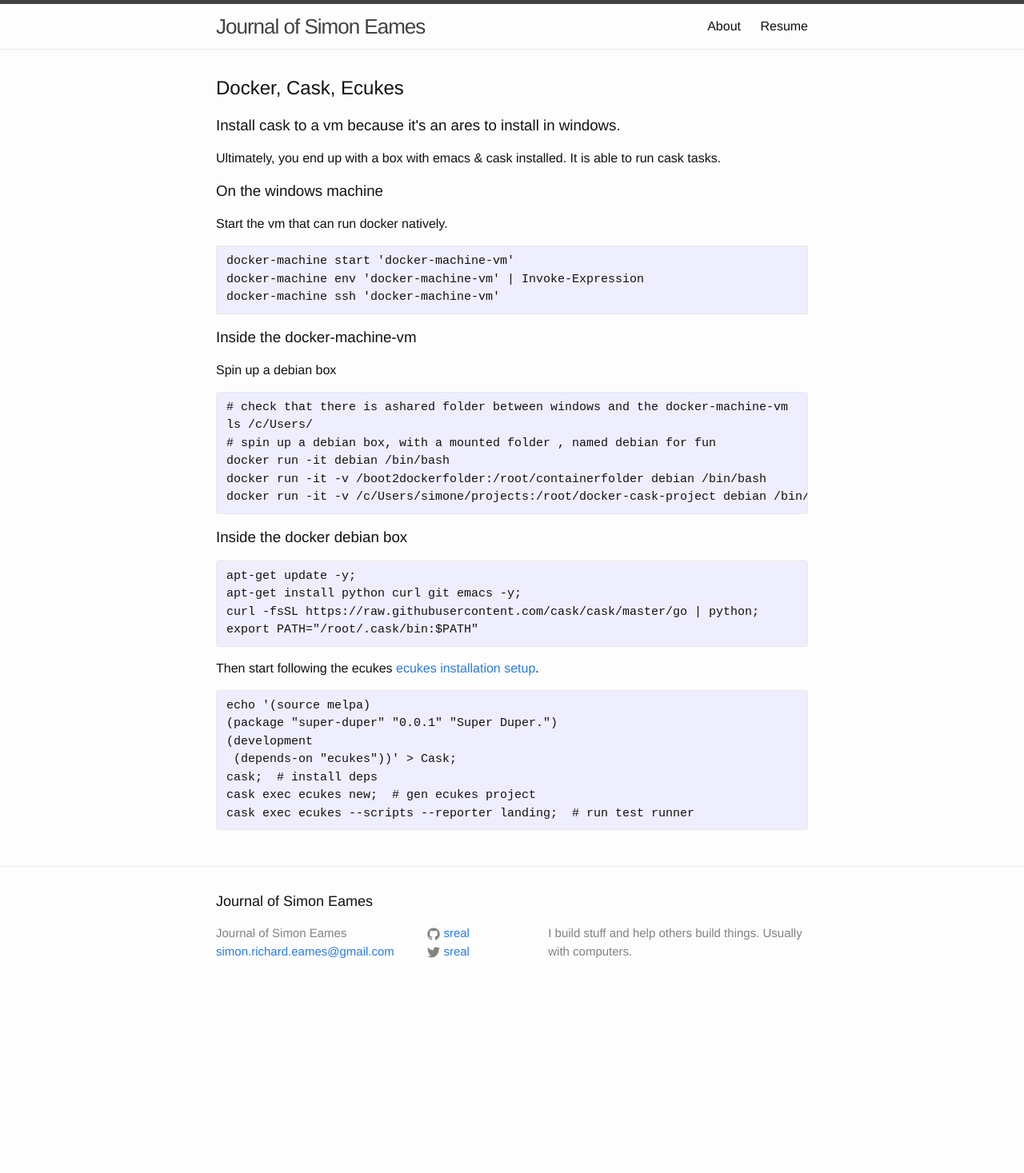
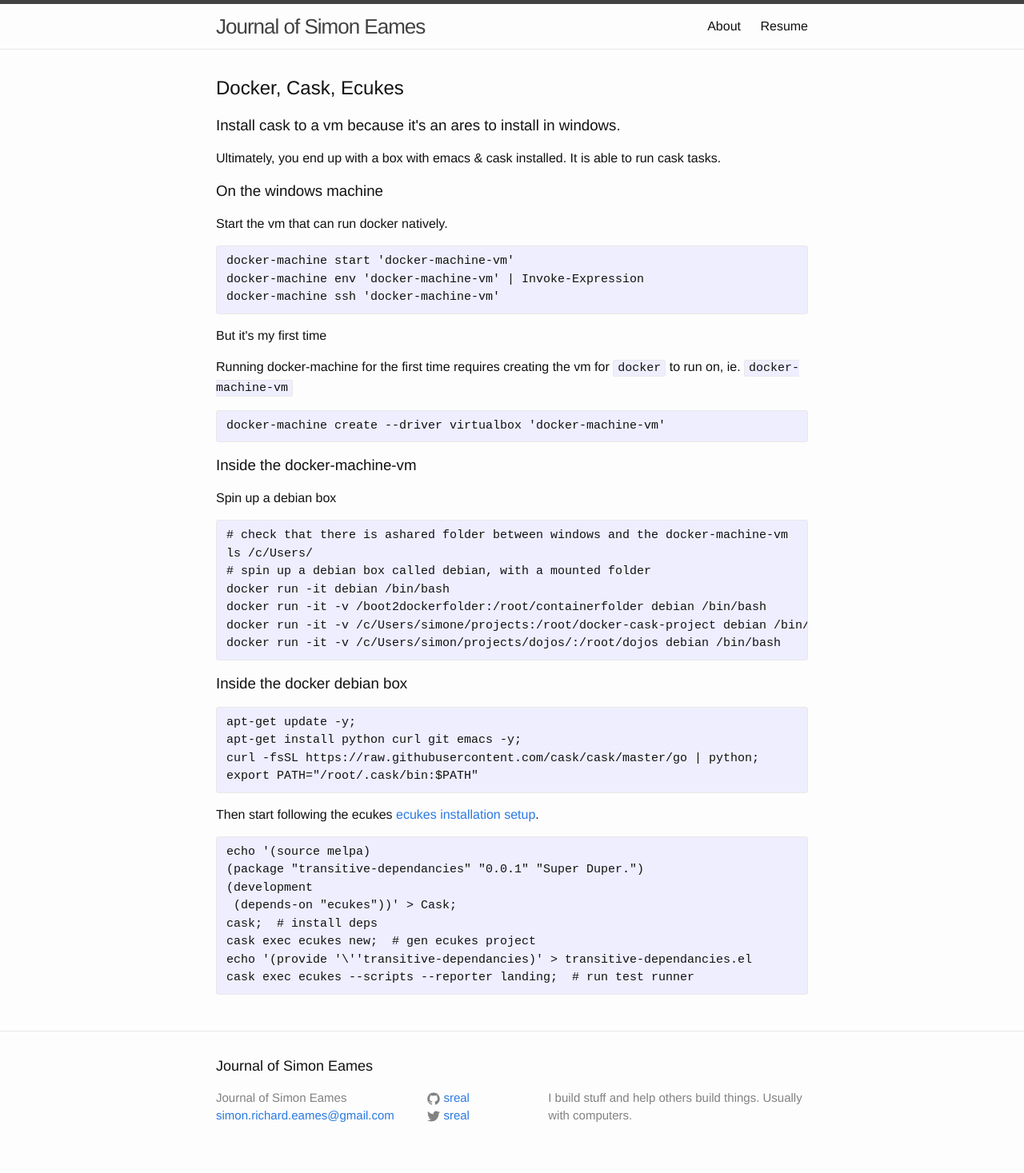
Before and after one commit to sreal/jekyll, a Jekyll site: the page built from _posts/2016-02-02-docker-cask-ecukes.html, in a window 1280 px wide. Shown: the whole page at 80% size. Built offline with Jekyll 4.4.1, drawn with Linux system fonts in a browser that asks for light colours; before the commit the page ends 1261 px from its top, so only the background shows below that.

Commit message:
Update jekyl site

```diff
--- a/_posts/2016-02-02-docker-cask-ecukes.html
+++ b/_posts/2016-02-02-docker-cask-ecukes.html
@@ -31,8 +31,22 @@ docker-machine ssh 'docker-machine-vm'
 </pre>
 </div>
 </div>
+
+<div id="outline-container-sec-1-2-1" class="outline-4">
+<h4 id="sec-1-2-1">But it's my first time</h4>
+<div class="outline-text-4" id="text-1-2-1">
+<p>
+Running docker-machine for the first time requires creating the vm for <code>docker</code> to run on, ie. <code>docker-machine-vm</code>
+</p>
+
+<div class="org-src-container">
+
+<pre class="src src-powershell">docker-machine create --driver virtualbox 'docker-machine-vm'
+</pre>
 </div>
-
+</div>
+</div>
+</div>
 
 <div id="outline-container-sec-1-3" class="outline-3">
 <h3 id="sec-1-3">Inside the docker-machine-vm</h3>
@@ -45,10 +59,11 @@ Spin up a debian box
 
 <pre class="src src-bash"># check that there is ashared folder between windows and the docker-machine-vm
 ls /c/Users/
-# spin up a debian box, with a mounted folder , named debian for fun
+# spin up a debian box called debian, with a mounted folder
 docker run -it debian /bin/bash
 docker run -it -v /boot2dockerfolder:/root/containerfolder debian /bin/bash
 docker run -it -v /c/Users/simone/projects:/root/docker-cask-project debian /bin/bash
+docker run -it -v /c/Users/simon/projects/dojos/:/root/dojos debian /bin/bash
 </pre>
 </div>
 </div>
@@ -73,11 +88,12 @@ Then start following the ecukes <a href="https://github.com/ecukes/ecukes">ecuke
 <div class="org-src-container">
 
 <pre class="src src-bash">echo '(source melpa)
-(package "super-duper" "0.0.1" "Super Duper.")
+(package "transitive-dependancies" "0.0.1" "Super Duper.")
 (development
  (depends-on "ecukes"))' &gt; Cask;
 cask;  # install deps
 cask exec ecukes new;  # gen ecukes project
+echo '(provide '\''transitive-dependancies)' &gt; transitive-dependancies.el
 cask exec ecukes --scripts --reporter landing;  # run test runner
 </pre>
 </div>
```
Also changed, not shown: _posts/2016-03-29-setting-up-the-dojo.html (added, +87 -0 lines).
